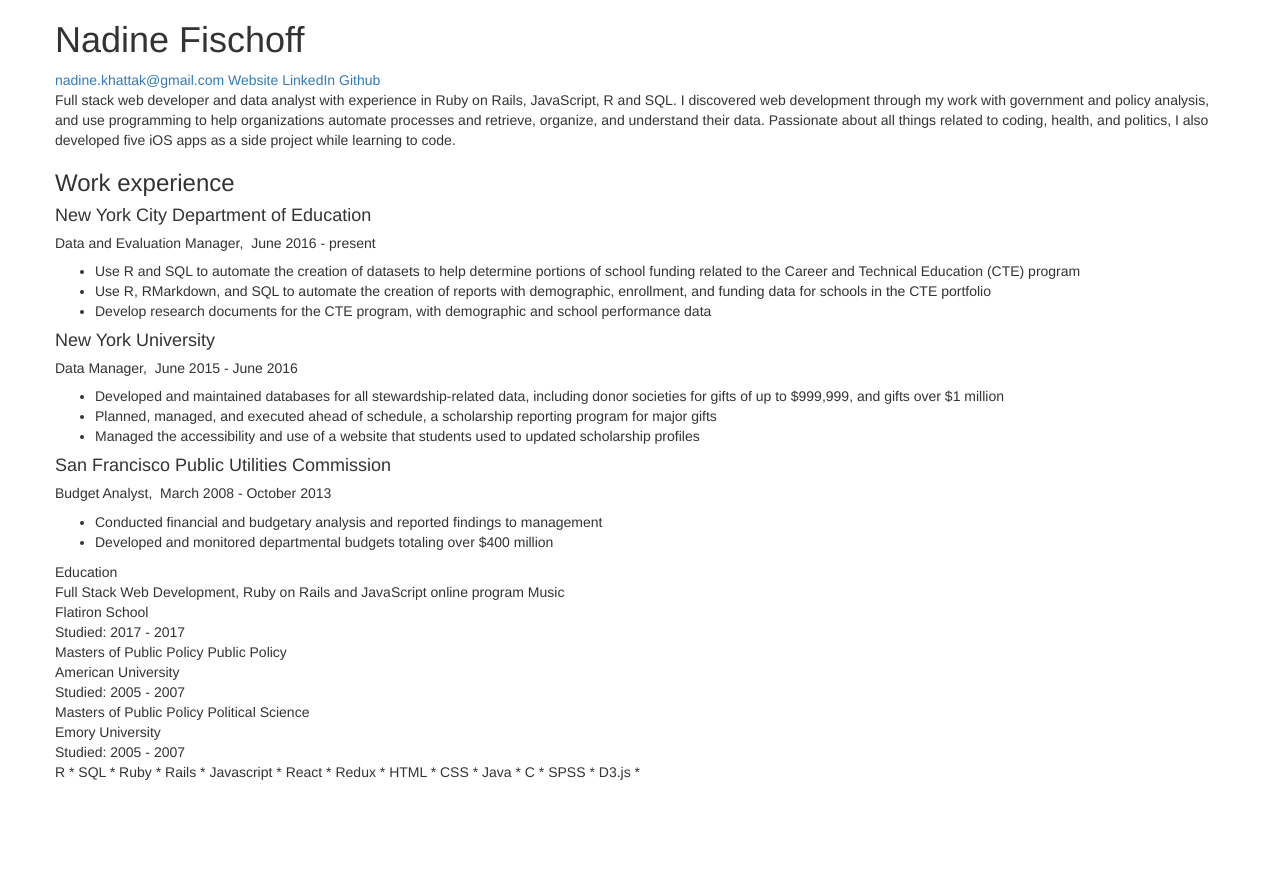
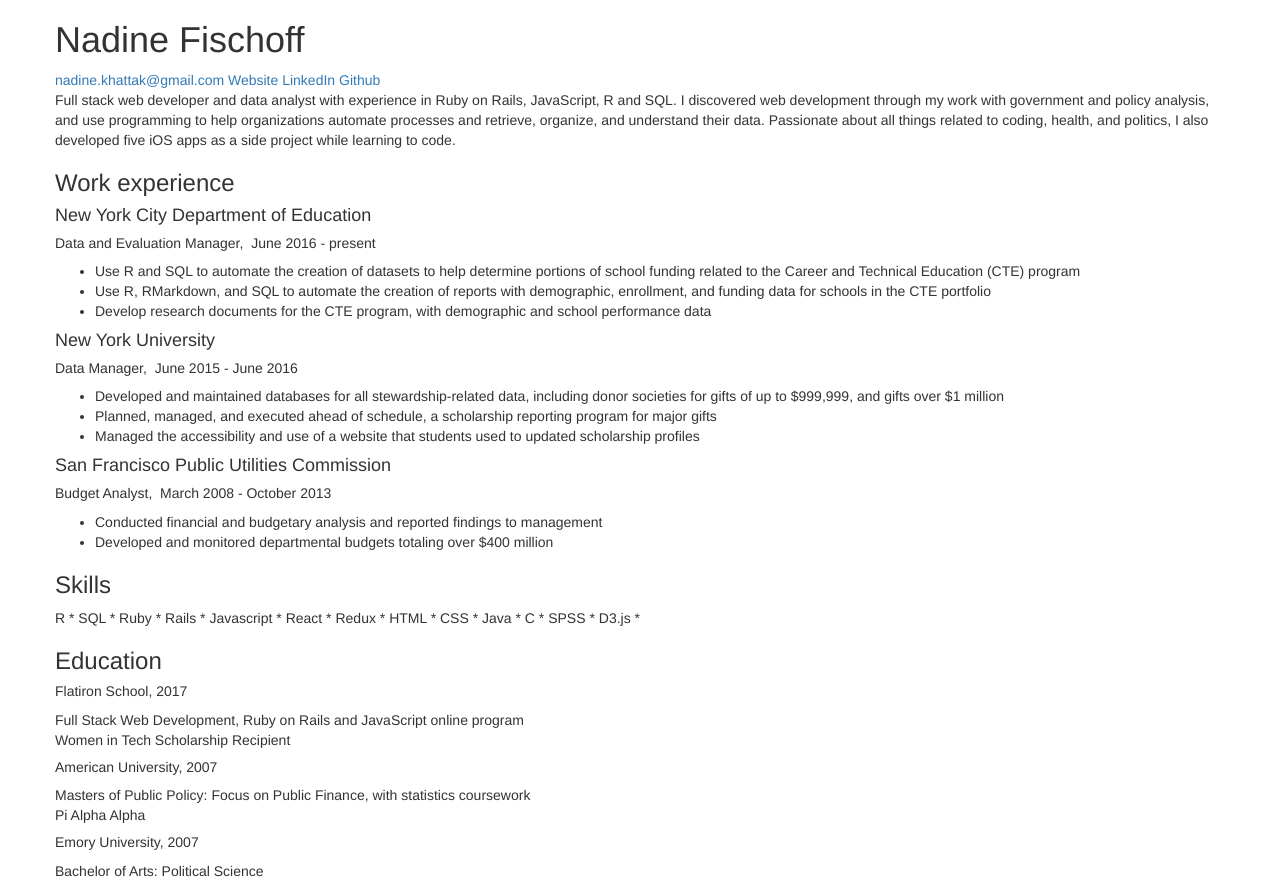
Before and after one commit to nadinesk/resume, a React (Create React App) app: page / in a window 1280 px wide. Before the commit the page ends 800 px from the top, so only its background shows below. Built offline with nearby package versions, Linux system fonts and the light colour scheme.

Commit message:
content with some formatting

```diff
--- a/src/App.js
+++ b/src/App.js
@@ -15,8 +15,9 @@
         <div className="row">
           <Profile profileData={profileData} />
           <Work workData={workData} />
+          <Skills skillsData={skillsData} />
           <Education educationData={educationData} />
-          <Skills skillsData={skillsData} />
+
         </div>
       </div>
     );
--- a/src/components/Education.js
+++ b/src/components/Education.js
@@ -6,16 +6,16 @@
 
   		return (
           <div>
-            <div>{item.studyType} {item.area}</div>
-  				  <div>{item.institution}</div>
-  				  <div>Studied: {item.startDate} - {item.endDate}</div>
+            <h5>{item.institution}, {item.endDate}</h5>
+            <div>{item.studyType} </div>
+            <div>{item.honors} </div>
   				</div>
         )
   	});
 
   	return (
   	  <section className="education">
-        <div>Education</div>
+        <h3>Education</h3>
         {getEducation}
       </section>
   	)
--- a/src/components/Skills.js
+++ b/src/components/Skills.js
@@ -1,5 +1,4 @@
 import React from 'react';
-
 
 const Skills = props => {
 
@@ -9,10 +8,10 @@
 
   		return (
           <div>
+            <h3>Skills</h3>
             <div>{skills_map} </div>
   				</div>
         )
   	};
 
-
 export default Skills;
--- a/src/resume.json
+++ b/src/resume.json
@@ -69,7 +69,7 @@
      {
       "institution": "American University",
       "area": "Public Policy",
-      "studyType": "Masters of Public Policy",
+      "studyType": "Masters of Public Policy: Focus on Public Finance, with statistics coursework",
       "startDate": "2005",
       "endDate": "2007",
       "gpa": "",
@@ -79,11 +79,11 @@
     {
       "institution": "Emory University",
       "area": "Political Science",
-      "studyType": "Masters of Public Policy",
+      "studyType": "Bachelor of Arts: Political Science",
       "startDate": "2005",
       "endDate": "2007",
       "gpa": "",
-      "honors": "Pi Alpha Alpha",
+      "honors": "",
       "courses": "Focus on Public Finance, with statistics coursework"
     }
   ],
```
